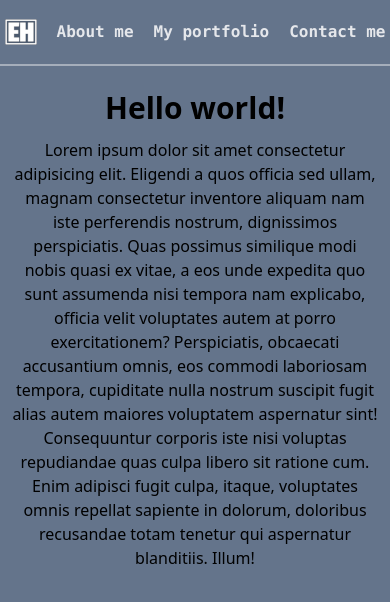
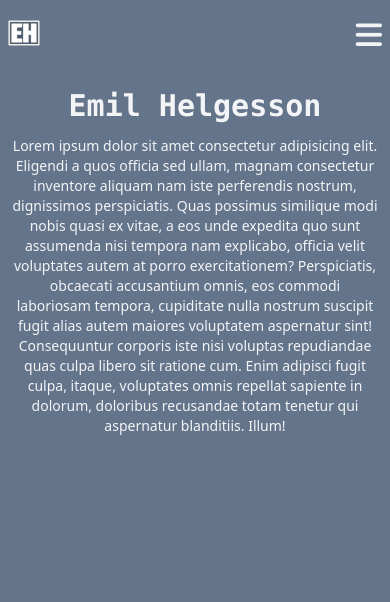
Before and after one commit to Emil-Helge/My-Resume, a website: page src/index.html in a window 390 px wide. Drawn offline with Linux system fonts and the light colour scheme.

Commit message:
prep in html-file for hamburger menu

```diff
--- a/src/index.html
+++ b/src/index.html
@@ -4,18 +4,24 @@
   <meta charset="UTF-8">
   <meta http-equiv="X-UA-Compatible" content="IE=edge">
   <meta name="viewport" content="width=device-width, initial-scale=1.0">
+  <script src="https://kit.fontawesome.com/af2a8fe69c.js" crossorigin="anonymous"></script>
   <link href="/dist/output.css" rel="stylesheet">
   <link rel="icon" href="/images/CV-logo.png" type="image">
   <title>Emil Helgesson | Front End Developer</title>
 </head>
-<body class="bg-slate-500">
-  <header class="text-gray-200 sticky top-0 border-b-2 border-gray-200 shadow-gray-200 border-opacity-50 font-mono font-extrabold">
-    <nav>
-      <ul class="flex items-center justify-center gap-5 h-16">
+<body class="bg-slate-500 font-sans  text-sm text-gray-100 lg:text-lg">
+  <header class="flex h-16">
+    <nav class="flex w-full">
+      <a class="fixed top-5 left-2" href="#">
+        <img src="/images/CV-logo.png" alt="Logo">
+      </a>
+      <div class="sm:hidden text-3xl fixed top-5 right-2">
+        <button class="navbar-burger flex items-center">
+          <i class="fa-solid fa-bars"></i>
+        </button>
+      </div>
+      <ul class="hidden sm:flex w-screen items-center justify-center gap-5 ">
         <li>
-          <a href="#">
-            <img src="/images/CV-logo.png" alt="Logo">
-          </a>
         </li>
         <li>
           <span>
@@ -35,9 +41,15 @@
     </ul>
     </nav>
   </header>
+  <div class="navbar-menu relative z-50 hidden">
+    <div class="navbar-backdrop fixed inset-0 bg-white opacity-20"></div>
+    <nav class="fixed top-0 left-0 bottom-0 flex flex-col w-5/6 border-r overflow-y-auto">
+
+    </nav>
+  </div>
   <div class="text-center p-3">
-    <h1 class="text-3xl font-extrabold m-3">
-      Hello world!
+    <h1 class="text-3xl m-3 font-mono font-extrabold">
+      Emil Helgesson
     </h1>
     <p>Lorem ipsum dolor sit amet consectetur adipisicing elit. Eligendi a quos officia sed ullam, magnam consectetur inventore aliquam nam iste perferendis nostrum, dignissimos perspiciatis. Quas possimus similique modi nobis quasi ex vitae, a eos unde expedita quo sunt assumenda nisi tempora nam explicabo, officia velit voluptates autem at porro exercitationem? Perspiciatis, obcaecati accusantium omnis, eos commodi laboriosam tempora, cupiditate nulla nostrum suscipit fugit alias autem maiores voluptatem aspernatur sint! Consequuntur corporis iste nisi voluptas repudiandae quas culpa libero sit ratione cum. Enim adipisci fugit culpa, itaque, voluptates omnis repellat sapiente in dolorum, doloribus recusandae totam tenetur qui aspernatur blanditiis. Illum!</p>
   </div>
```
Also changed, not shown: dist/output.css.
